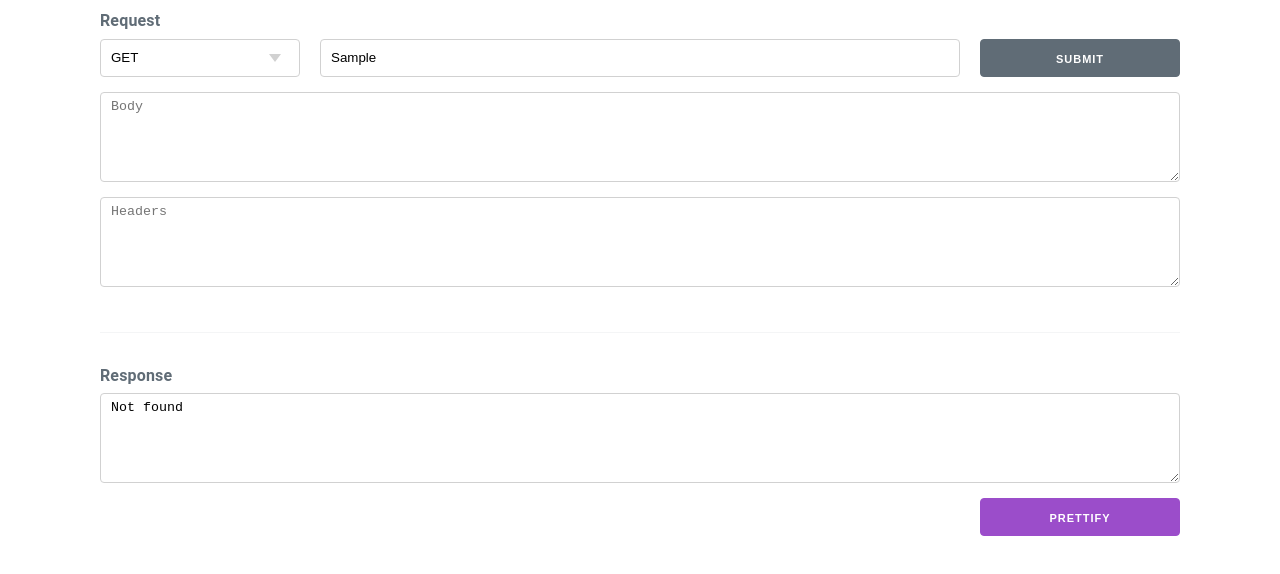
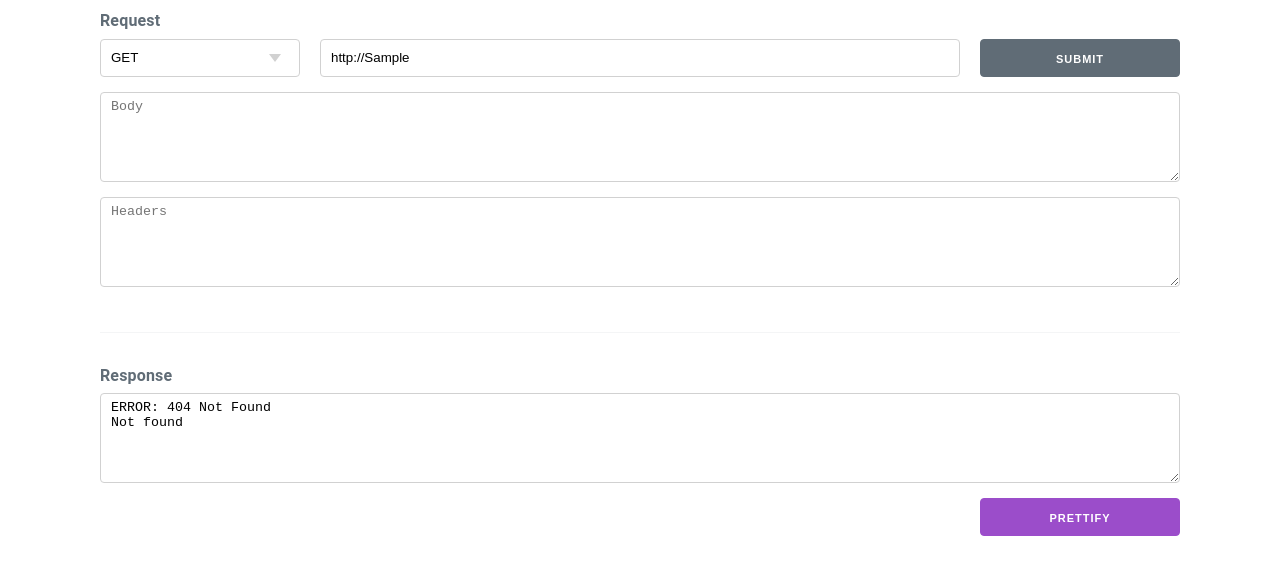
Before and after one commit to vdsbt33/http-client-go, a plain HTML site: page src/static/index.html in a window 1280 px wide. Both pictures are taken after typing "Sample" into the empty fields and a click on the button "SUBMIT". Drawn offline with nearby package versions, Linux system fonts and the light colour scheme; no server answers.

Commit message:
Added protocol validation and error/exception response.

```diff
--- a/src/static/index.html
+++ b/src/static/index.html
@@ -78,6 +78,8 @@
                 let methodValue = methodField.value;
                 let urlValue = urlField.value;
 
+                checkUrlProtocol(urlField);
+
                 if (urlValue.length == 0 || methodValue.length == 0)
                     throw 'Url and Method cannot be empty';
 
@@ -86,7 +88,10 @@
                     headersValue = JSON.parse(headersField.value);
                 }
 
-                let request = await fetch(
+                let val = '';
+                try
+                {
+                    let response = await fetch(
                         urlValue,
                         {
                             method: methodValue,
@@ -95,7 +100,18 @@
                         }
                     )
 
-                let val = await request.text();
+                    val = await response.text();
+
+                    if (response.status >= 400 && response.status < 600)
+                        throw new Error(`${response.status} ${response.statusText}\n${val}`);
+                }
+                catch (err)
+                {
+                    if (typeof(err) === 'object')
+                        val = 'ERROR: ' + (err?.message ?? err);
+                    else
+                        val = err;
+                }
 
                 let responseField = document.getElementById("response");
                 responseField.value = val;
@@ -106,8 +122,22 @@
                 if (responseField.value.length == 0)
                     return;
 
+                try
+                {
                     let result = JSON.stringify(JSON.parse(responseField.value), null, 2);
                     responseField.value = result;
+                }
+                catch {}
+            }
+
+            function checkUrlProtocol(urlField) {
+                let allowedProtocols = ['http', 'https'];
+                let isAllowed = allowedProtocols.some(p => urlField.value.startsWith(p));
+
+                if (!isAllowed)
+                {
+                    urlField.value = 'http://' + urlField.value;
+                }
             }
         </script>
     </body>
```
Lines whose indentation alone changed are shown as unchanged.
